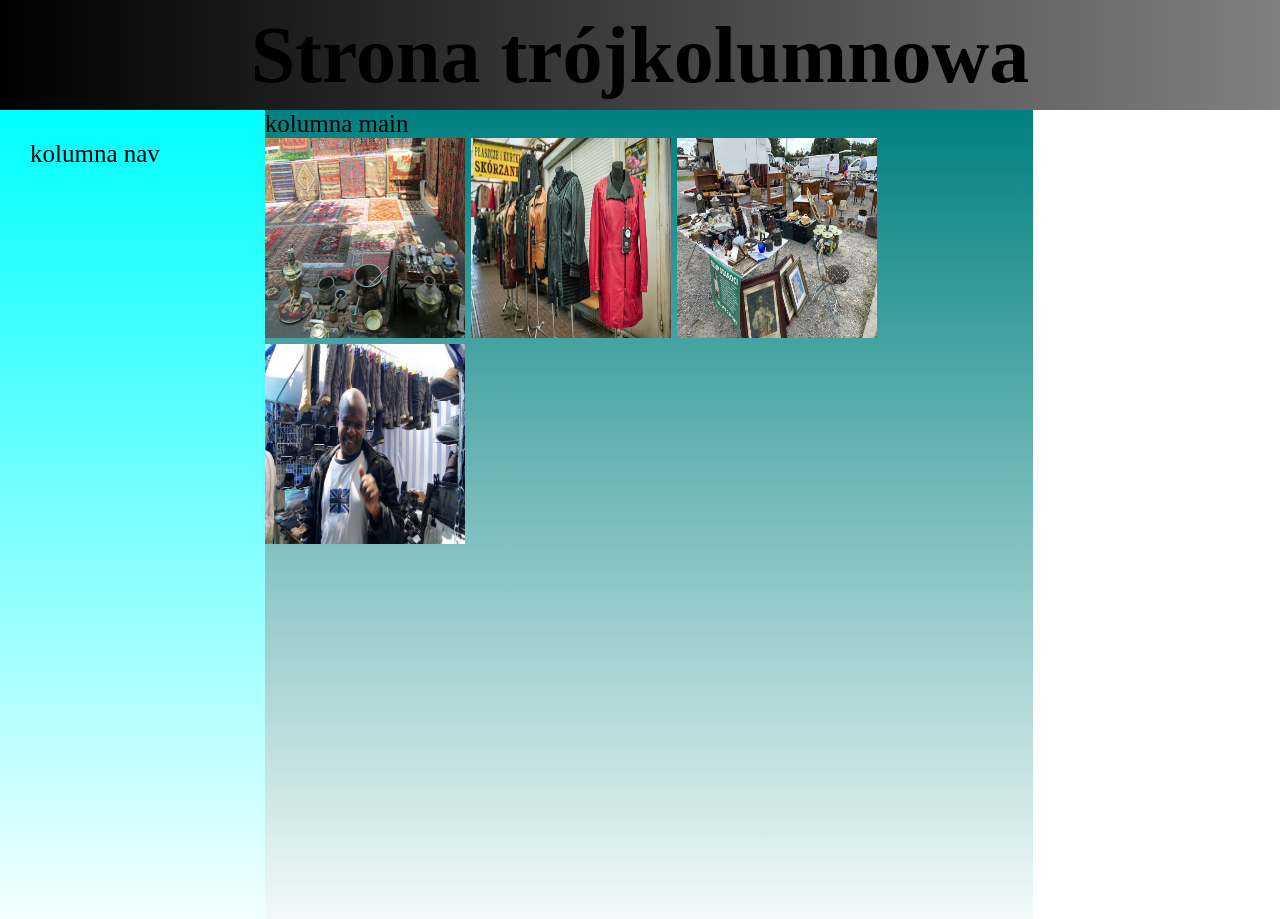
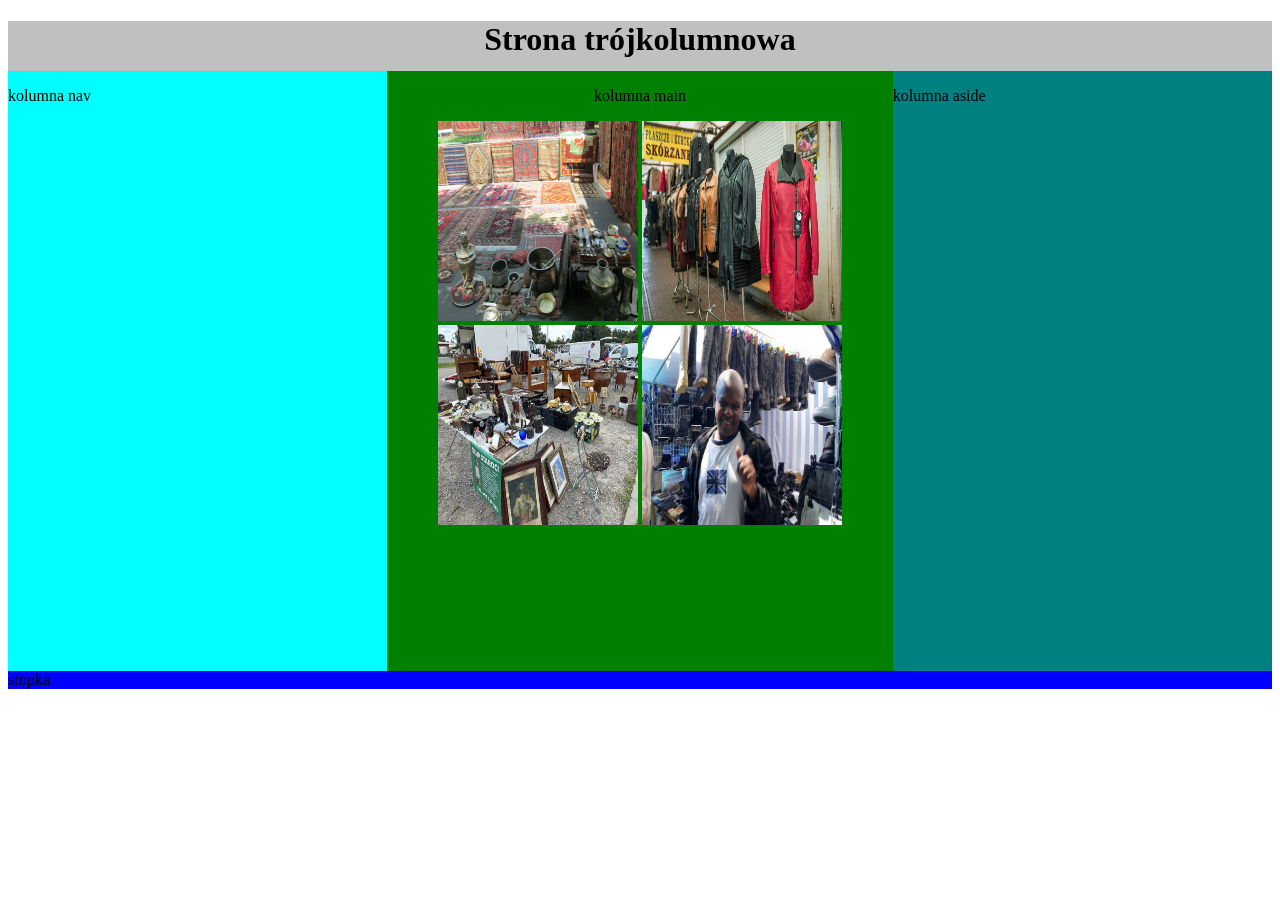
Before and after one commit to piotrklapetek/zadaniehtml, a plain HTML site: page index.html in a window 1280 px wide. Shown: the top 919 px of the page. After the commit the page ends 800 px from the top, so only its background shows below. Drawn offline with Linux system fonts and the light colour scheme.

Commit message:
Update style.css

```diff
--- a/style.css
+++ b/style.css
@@ -1,75 +1,28 @@
-*{
-	margin:0;
-	padding:0;
+header {
+	background-color:silver;
+	height: 50px;
+	text-align: center;
 	}
-
-header {
-text-align:center;
-background-image: linear-gradient(to right, black, grey);
-padding-top:10px;
-height: 100px;
-font-size:40px;
+nav {
+	background-color:aqua;
+	height: 600px;
+	width: 30%;
+	float: left;
 	}
-
-nav {
-padding:30px;
-background-image: linear-gradient(aqua, white);
-height: 790px;
-width: 16%;
+main {
+	background-color:green;
+	height: 600px;
+	width: 40%;
 	float: left;
-font-size:25px;
+	text-align: center;
 	}
-
-main {
-background-image: linear-gradient(teal, white);
-height: 850px;
-width: 60%;
-float: left;
-font-size:25px;
-}
-
 aside {
-	padding-left:20px;
-color:black;
-background-image: linear-gradient(aqua, white);
-height: 850px;
-width:19.79%;
+	background-color:teal;
+	height:600px;
+	width:30%;
 	float:left;
 	}
-
 footer {
 	background-color:blue;
 	clear: both;
 	}
-
-main h2{
-	color:snow;
-	padding:20px;
-	text-align:center;
-}
-
-
-.zdjecia{
-    position: relative;
-    left:13%;
-}
-
-li a {
-	color:red;
-	font-size:30px;
-}
-
-
-h3{
-	color:snow;
-	font-size:25px;
-}
-
-aside p{
-	color:brown;
-	font-size:larger;
-}
-
-aside ul li,aside ol li{
-	font-size:large;
-}
```
Lines whose indentation alone changed are shown as unchanged.
